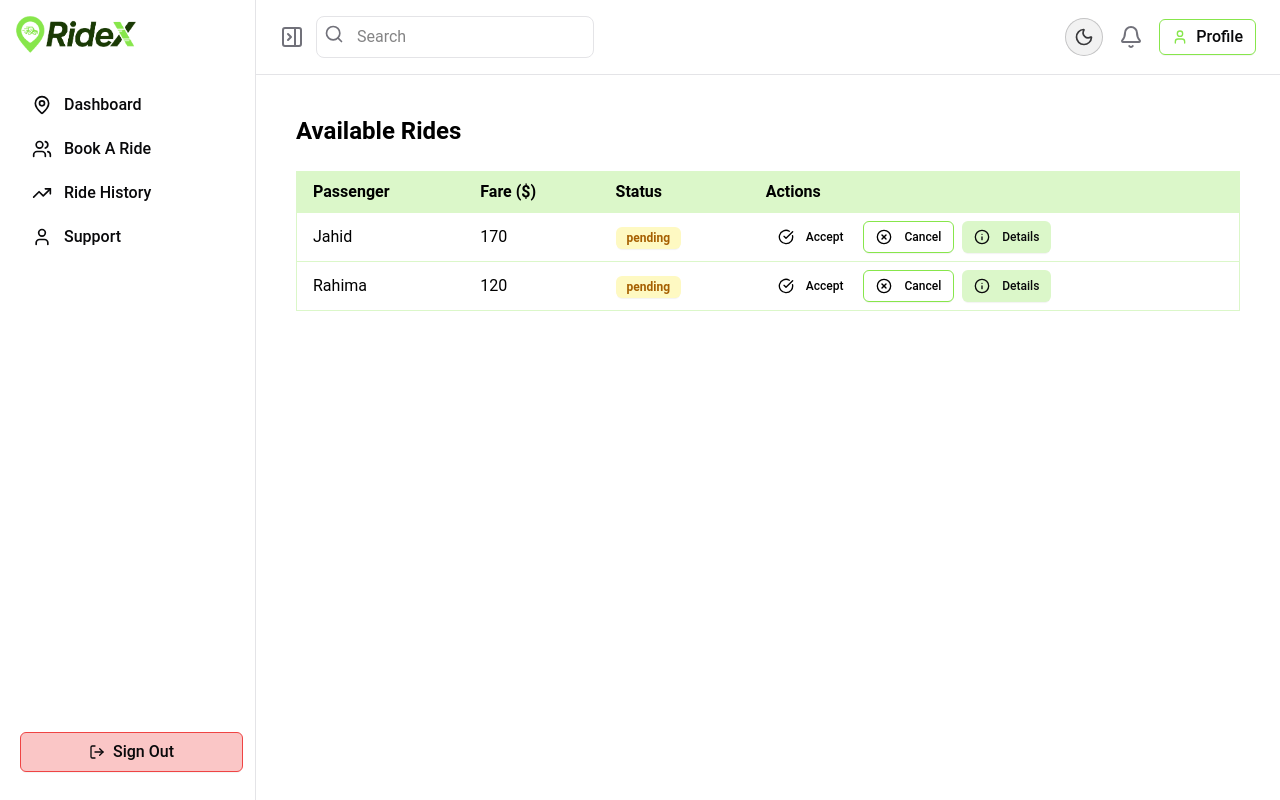
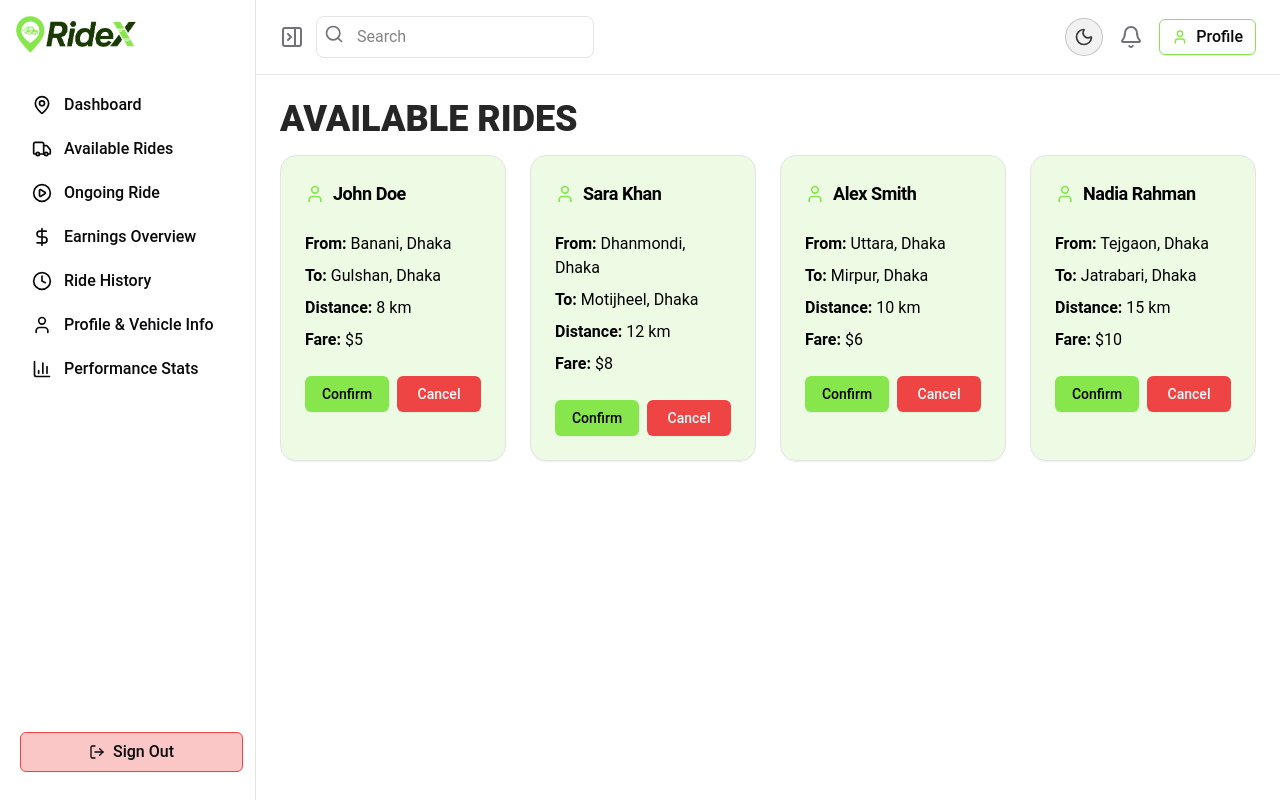
Before and after one commit to rubel6610/RideX-Frontend, a Next.js app: page /dashboard/rider/available-rides in a window 1280 px wide. Built offline with nearby package versions, Linux system fonts and the light colour scheme; no server answers; sample sign-in values are in the browser's storage.

Commit message:
Updated: Available rides page

```diff
--- a/src/app/dashboard/layout.jsx
+++ b/src/app/dashboard/layout.jsx
@@ -52,7 +52,7 @@ export default function DashboardLayout({ children }) {
     fetchUserData();
   }, [user?.email]);
 
-  const userRole = "user";
+  const userRole = "rider";
 
   return (
     <ProtectedRoute>
--- a/src/app/dashboard/rider/available-rides/page.jsx
+++ b/src/app/dashboard/rider/available-rides/page.jsx
@@ -1,105 +1,115 @@
 "use client";
 
 import React, { useState } from "react";
-import { Card, CardContent, CardHeader, CardTitle } from "@/components/ui/card";
+import { CardContent, CardHeader, CardTitle, CardFooter } from "@/components/ui/card";
 import { Button } from "@/components/ui/button";
-import { Badge } from "@/components/ui/badge";
-import { CheckCircle, XCircle, Info, User, DollarSign } from "lucide-react";
-import { Dialog, DialogContent, DialogHeader, DialogTitle } from "@/components/ui/dialog";
+import { User } from "lucide-react";
 
-export default function AvailableRides() {
-  // Dummy ride requests
-  const [rides, setRides] = useState([
+const PassengerDummyData = [
   {
-      id: "RIDE-101",
-      passenger: { name: "Jahid", rating: 4.8, phone: "+8801712345678" },
-      fare: 170,
-      status: "pending",
+    "_id": 1,
+    "passengerName": "John Doe",
+    "from": "Banani, Dhaka",
+    "to": "Gulshan, Dhaka",
+    "distance": "8 km",
+    "fare": "$5"
   },
   {
-      id: "RIDE-102",
-      passenger: { name: "Rahima", rating: 4.9, phone: "+8801711111111" },
-      fare: 120,
-      status: "pending",
+    "_id": 2,
+    "passengerName": "Sara Khan",
+    "from": "Dhanmondi, Dhaka",
+    "to": "Motijheel, Dhaka",
+    "distance": "12 km",
+    "fare": "$8"
   },
-  ]);
+  {
+    "_id": 3,
+    "passengerName": "Alex Smith",
+    "from": "Uttara, Dhaka",
+    "to": "Mirpur, Dhaka",
+    "distance": "10 km",
+    "fare": "$6"
+  },
+  {
+    "_id": 4,
+    "passengerName": "Nadia Rahman",
+    "from": "Tejgaon, Dhaka",
+    "to": "Jatrabari, Dhaka",
+    "distance": "15 km",
+    "fare": "$10"
+  }
+]
 
-  const [selectedRide, setSelectedRide] = useState(null);
+export default function AvailableRidesPage() {
 
-  // Update ride status
-  const handleStatus = (id, newStatus) =>
-    setRides(rides.map(r => (r.id === id ? { ...r, status: newStatus } : r)));
+  const [rides, setRides] = useState(PassengerDummyData || []);
 
-  // Status color helper
-  const statusColor = (status) => {
-    if (status === "accepted") return "bg-green-100 text-green-700";
-    if (status === "rejected") return "bg-red-100 text-red-700";
-    return "bg-yellow-100 text-yellow-700";
+  // Placeholder functions for buttons
+  const handleConfirm = (rideId) => {
+    console.log(`Confirm clicked for ride ${rideId}`);
+    // এখানে তুমি API call বা state update করতে পারবে
+  };
+
+  const handleCancel = (rideId) => {
+    console.log(`Cancel clicked for ride ${rideId}`);
+    // এখানে তুমি API call বা state update করতে পারবে
   };
 
   return (
-    <div className="p-4 space-y-6 max-w-5xl mx-auto">
-      <h1 className="text-2xl font-bold">Available Rides</h1>
+    <div className="space-y-4">
+      {/* Heading + Spinner */}
+      <h1 className="flex gap-2 text-3xl md:text-4xl font-extrabold text-neutral-800 dark:text-neutral-100 uppercase">
+        Available Rides
+      </h1>
 
-      {/* Ride Requests Table */}
-      <div className="overflow-x-auto">
-        <table className="w-full border border-accent rounded-xl">
-          <thead className="bg-accent">
-            <tr>
-              <th className="px-4 py-2 text-left">Passenger</th>
-              <th className="px-4 py-2 text-left">Fare ($)</th>
-              <th className="px-4 py-2 text-left">Status</th>
-              <th className="px-4 py-2 text-left">Actions</th>
-            </tr>
-          </thead>
-          <tbody>
+      <div className="grid grid-cols-1 sm:grid-cols-2 lg:grid-cols-3 xl:grid-cols-4 gap-6 ">
         {rides.map((ride) => (
-              <tr key={ride.id} className="border-t border-accent">
-                <td className="px-4 py-2 gap-2">
-                  {ride.passenger.name}
-                </td>
-                <td className="px-4 py-2 gap-1">
-                   {ride.fare}
-                </td>
-                <td className="px-4 py-2">
-                  <Badge className={statusColor(ride.status)}>{ride.status}</Badge>
-                </td>
-                <td className="px-4 py-2 flex gap-2 flex-wrap">
-                  {ride.status === "pending" && (
-                    <>
-                      <Button size="sm" variant="ghost" onClick={() => handleStatus(ride.id, "accepted")}>
-                        <CheckCircle className="w-4 h-4 mr-1" /> Accept
+          <div
+            key={ride._id}
+            className="shadow-md rounded-2xl hover:border-primary border border-border bg-accent/50"
+          >
+            {/* passenger info  */}
+            <CardHeader>
+              <CardTitle className="text-lg font-semibold flex items-center gap-2">
+                <User className="w-5 h-5 text-primary" /> {ride.passengerName}
+              </CardTitle>
+            </CardHeader>
+            <CardContent className="flex flex-col gap-2">
+              <p>
+                <strong>From:</strong> {ride.from}
+              </p>
+              <p>
+                <strong>To:</strong> {ride.to}
+              </p>
+              <p>
+                <strong>Distance:</strong> {ride.distance}
+              </p>
+              <p>
+                <strong>Fare:</strong> {ride.fare}
+              </p>
+            </CardContent>
+
+            {/* action button  */}
+            <CardFooter className="flex gap-2">
+              <Button
+                variant="default"
+                className="flex-1 cursor-pointer"
+                onClick={() => handleConfirm(ride._id)}
+              >
+                Confirm
               </Button>
-                      <Button size="sm" variant="outline" onClick={() => handleStatus(ride.id, "rejected")}>
-                        <XCircle className="w-4 h-4 mr-1" /> Cancel
+              <Button
+                variant="destructive"
+                className="flex-1 cursor-pointer"
+                onClick={() => handleCancel(ride._id)}
+              >
+                Cancel
               </Button>
-                      <Button size="sm" variant="secondary" onClick={() => setSelectedRide(ride)}>
-                        <Info className="w-4 h-4 mr-1" /> Details
-                      </Button>
-                    </>
-                  )}
-                </td>
-              </tr>
+            </CardFooter>
+          </div>
         ))}
-          </tbody>
-        </table>
       </div>
 
-      {/* Passenger Details Modal */}
-      {selectedRide && (
-        <Dialog open={!!selectedRide} onOpenChange={() => setSelectedRide(null)}>
-          <DialogContent>
-            <DialogHeader>
-              <DialogTitle>Passenger Info</DialogTitle>
-            </DialogHeader>
-            <div className="space-y-2">
-              <p><User className="w-4 h-4 inline-block mr-1" /> {selectedRide.passenger.name}</p>
-              <p>Rating: {selectedRide.passenger.rating} ⭐</p>
-              <p>Phone: {selectedRide.passenger.phone}</p>
     </div>
-          </DialogContent>
-        </Dialog>
-      )}
-    </div>
-  );
+  )
 }
```
Also changed, not shown: 1 other file (tests, documents, lock files or other folders). Lines whose indentation alone changed are shown as unchanged.
